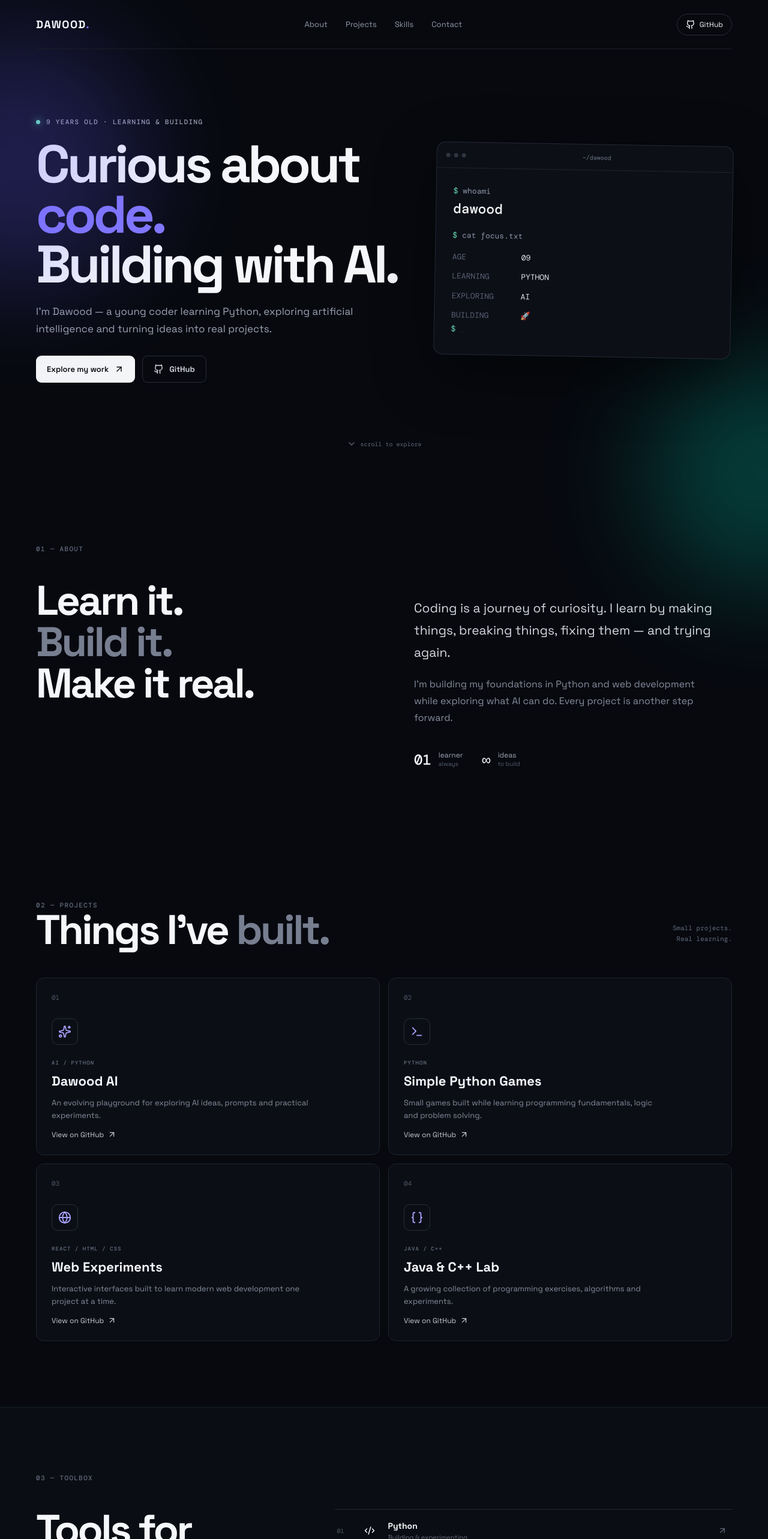
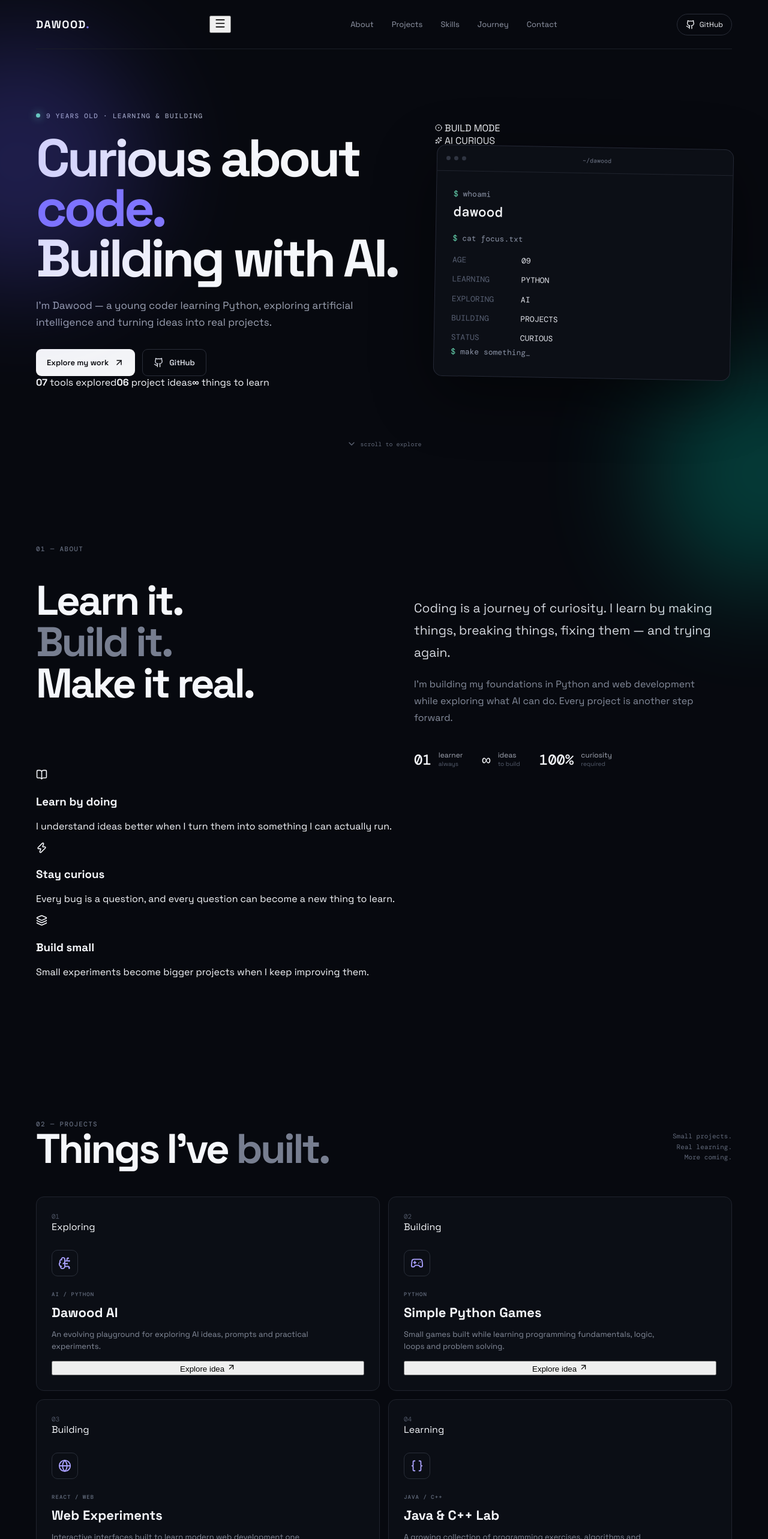
Before and after one commit to dawoodriy-hub/My-Personal-Website, a React (Vite) app: page / in a window 1280 px wide. Shown: the top 2566 px of the page at 60% size. Built offline with nearby package versions, Linux system fonts and the light colour scheme.

Commit message:
Build full Dawood portfolio experience

```diff
--- a/src/main.jsx
+++ b/src/main.jsx
@@ -1,26 +1,75 @@
-import React from 'react';
+import React, { useState } from 'react';
 import { createRoot } from 'react-dom/client';
-import { ArrowUpRight, Code2, Cpu, Github, Sparkles, Terminal, Braces, Globe, ChevronDown } from 'lucide-react';
+import {
+  ArrowUpRight, Code2, Cpu, Github, Sparkles, Terminal, Braces, Globe,
+  ChevronDown, Menu, X, Star, Zap, BrainCircuit, Gamepad2, Rocket,
+  BookOpen, Layers3, Mail, ExternalLink, CircleDot
+} from 'lucide-react';
 import './styles.css';
 
 const projects = [
-  { title: 'Dawood AI', tag: 'AI / Python', text: 'An evolving playground for exploring AI ideas, prompts and practical experiments.', icon: Sparkles },
-  { title: 'Simple Python Games', tag: 'Python', text: 'Small games built while learning programming fundamentals, logic and problem solving.', icon: Terminal },
-  { title: 'Web Experiments', tag: 'React / HTML / CSS', text: 'Interactive interfaces built to learn modern web development one project at a time.', icon: Globe },
-  { title: 'Java & C++ Lab', tag: 'Java / C++', text: 'A growing collection of programming exercises, algorithms and experiments.', icon: Braces },
+  { title: 'Dawood AI', tag: 'AI / PYTHON', text: 'An evolving playground for exploring AI ideas, prompts and practical experiments.', icon: BrainCircuit, status: 'Exploring', featured: true },
+  { title: 'Simple Python Games', tag: 'PYTHON', text: 'Small games built while learning programming fundamentals, logic, loops and problem solving.', icon: Gamepad2, status: 'Building', featured: true },
+  { title: 'Web Experiments', tag: 'REACT / WEB', text: 'Interactive interfaces built to learn modern web development one project at a time.', icon: Globe, status: 'Building', featured: false },
+  { title: 'Java & C++ Lab', tag: 'JAVA / C++', text: 'A growing collection of programming exercises, algorithms and experiments.', icon: Braces, status: 'Learning', featured: false },
+  { title: 'Mini AI Ideas', tag: 'AI / EXPERIMENTS', text: 'Small experiments that turn questions into prototypes and help me understand how AI works.', icon: Sparkles, status: 'Ideas', featured: false },
+  { title: 'Future Builds', tag: 'NEXT / UNKNOWN', text: 'The next project has not been decided yet. That is part of the fun.', icon: Rocket, status: 'Coming soon', featured: false },
 ];
 
 const skills = [
-  ['Python', 'Building & experimenting'], ['React', 'Modern interfaces'], ['JavaScript', 'Web interactions'],
-  ['HTML / CSS', 'Web foundations'], ['C++', 'Programming fundamentals'], ['Java', 'Object-oriented thinking'],
+  ['Python', 'Building & experimenting', '01', 82],
+  ['React', 'Modern interfaces', '02', 62],
+  ['JavaScript', 'Web interactions', '03', 67],
+  ['HTML / CSS', 'Web foundations', '04', 76],
+  ['C++', 'Programming fundamentals', '05', 42],
+  ['Java', 'Object-oriented thinking', '06', 38],
+  ['AI', 'Exploring & learning', '07', 58],
 ];
 
+const journey = [
+  ['01', 'Curiosity', 'Ask questions'],
+  ['02', 'Python', 'Learn foundations'],
+  ['03', 'Projects', 'Build by doing'],
+  ['04', 'AI', 'Explore possibilities'],
+  ['05', 'Web', 'Make ideas visible'],
+  ['06', 'Next', 'Keep going'],
+];
+
+const principles = [
+  { icon: BookOpen, title: 'Learn by doing', text: 'I understand ideas better when I turn them into something I can actually run.' },
+  { icon: Zap, title: 'Stay curious', text: 'Every bug is a question, and every question can become a new thing to learn.' },
+  { icon: Layers3, title: 'Build small', text: 'Small experiments become bigger projects when I keep improving them.' },
+];
+
+function SectionLabel({ number, children }) {
+  return <div className="section-label">{number} — {children}</div>;
+}
+
 function App() {
-  return <div className="site">
-    <div className="glow glow-a" /><div className="glow glow-b" />
+  const [menuOpen, setMenuOpen] = useState(false);
+  const [activeProject, setActiveProject] = useState(null);
+
+  const closeMenu = () => setMenuOpen(false);
+
+  return (
+    <div className="site">
+      <div className="noise" />
+      <div className="glow glow-a" />
+      <div className="glow glow-b" />
+      <div className="glow glow-c" />
+
       <nav className="nav wrap">
-      <a className="brand" href="#top">DAWOOD<span>.</span></a>
-      <div className="navlinks"><a href="#about">About</a><a href="#projects">Projects</a><a href="#skills">Skills</a><a href="#contact">Contact</a></div>
+        <a className="brand" href="#top" onClick={closeMenu}>DAWOOD<span>.</span></a>
+        <button className="menu-button" onClick={() => setMenuOpen(!menuOpen)} aria-label="Toggle navigation">
+          {menuOpen ? <X size={20} /> : <Menu size={20} />}
+        </button>
+        <div className={`navlinks ${menuOpen ? 'open' : ''}`}>
+          <a href="#about" onClick={closeMenu}>About</a>
+          <a href="#projects" onClick={closeMenu}>Projects</a>
+          <a href="#skills" onClick={closeMenu}>Skills</a>
+          <a href="#journey" onClick={closeMenu}>Journey</a>
+          <a href="#contact" onClick={closeMenu}>Contact</a>
+        </div>
         <a className="nav-github" href="https://github.com/dawoodriy-hub" target="_blank" rel="noreferrer"><Github size={16}/> GitHub</a>
       </nav>
 
@@ -30,34 +79,134 @@ function App() {
             <div className="eyebrow"><span className="pulse"/> 9 years old · learning & building</div>
             <h1>Curious about <em>code.</em><br/>Building with AI.</h1>
             <p className="lead">I'm Dawood — a young coder learning Python, exploring artificial intelligence and turning ideas into real projects.</p>
-          <div className="actions"><a className="button primary" href="#projects">Explore my work <ArrowUpRight size={17}/></a><a className="button ghost" href="https://github.com/dawoodriy-hub" target="_blank" rel="noreferrer"><Github size={17}/> GitHub</a></div>
+            <div className="actions">
+              <a className="button primary" href="#projects">Explore my work <ArrowUpRight size={17}/></a>
+              <a className="button ghost" href="https://github.com/dawoodriy-hub" target="_blank" rel="noreferrer"><Github size={17}/> GitHub</a>
             </div>
+            <div className="hero-microstats">
+              <span><strong>07</strong> tools explored</span>
+              <span><strong>06</strong> project ideas</span>
+              <span><strong>∞</strong> things to learn</span>
+            </div>
+          </div>
+
+          <div className="terminal-wrap">
+            <div className="floating-badge badge-one"><CircleDot size={12}/> BUILD MODE</div>
+            <div className="floating-badge badge-two"><Sparkles size={12}/> AI CURIOUS</div>
             <div className="terminal-card">
               <div className="terminal-top"><span/><span/><span/><b>~/dawood</b></div>
-          <div className="terminal-body"><p><i>$</i> whoami</p><h3>dawood</h3><p><i>$</i> cat focus.txt</p><div className="code-lines"><span>AGE</span><b>09</b><span>LEARNING</span><b>PYTHON</b><span>EXPLORING</span><b>AI</b><span>BUILDING</span><b>🚀</b></div><p className="cursor"><i>$</i> <span>_</span></p></div>
+              <div className="terminal-body">
+                <p><i>$</i> whoami</p><h3>dawood</h3>
+                <p><i>$</i> cat focus.txt</p>
+                <div className="code-lines">
+                  <span>AGE</span><b>09</b>
+                  <span>LEARNING</span><b>PYTHON</b>
+                  <span>EXPLORING</span><b>AI</b>
+                  <span>BUILDING</span><b>PROJECTS</b>
+                  <span>STATUS</span><b className="green-text">CURIOUS</b>
+                </div>
+                <p className="terminal-command"><i>$</i> make something<span className="cursor">_</span></p>
+              </div>
+            </div>
+            <div className="terminal-orbit orbit-a"/><div className="terminal-orbit orbit-b"/>
           </div>
         </section>
 
         <div className="scroll-cue"><ChevronDown size={16}/> scroll to explore</div>
 
         <section id="about" className="section wrap">
-        <div className="section-label">01 — ABOUT</div>
-        <div className="about-grid"><div><h2>Learn it.<br/><span>Build it.</span><br/>Make it real.</h2></div><div className="about-text"><p className="large">Coding is a journey of curiosity. I learn by making things, breaking things, fixing them — and trying again.</p><p>I'm building my foundations in Python and web development while exploring what AI can do. Every project is another step forward.</p><div className="mini-stat"><strong>01</strong><span>learner<br/><small>always</small></span><strong>∞</strong><span>ideas<br/><small>to build</small></span></div></div></div>
+          <SectionLabel number="01">ABOUT</SectionLabel>
+          <div className="about-grid">
+            <div><h2>Learn it.<br/><span>Build it.</span><br/>Make it real.</h2></div>
+            <div className="about-text">
+              <p className="large">Coding is a journey of curiosity. I learn by making things, breaking things, fixing them — and trying again.</p>
+              <p>I'm building my foundations in Python and web development while exploring what AI can do. Every project is another step forward.</p>
+              <div className="mini-stat">
+                <strong>01</strong><span>learner<br/><small>always</small></span>
+                <strong>∞</strong><span>ideas<br/><small>to build</small></span>
+                <strong>100%</strong><span>curiosity<br/><small>required</small></span>
+              </div>
+            </div>
+          </div>
+          <div className="principles-grid">
+            {principles.map(({ icon: Icon, title, text }) => (
+              <article className="principle" key={title}><div className="principle-icon"><Icon size={19}/></div><h3>{title}</h3><p>{text}</p></article>
+            ))}
+          </div>
         </section>
 
-      <section id="projects" className="section wrap">
-        <div className="section-head"><div><div className="section-label">02 — PROJECTS</div><h2>Things I've <span>built.</span></h2></div><p>Small projects.<br/>Real learning.</p></div>
-        <div className="project-grid">{projects.map(({title,tag,text,icon:Icon},i)=><article className="project" key={title}><div className="project-number">0{i+1}</div><div className="project-icon"><Icon size={22}/></div><div className="project-content"><span className="tag">{tag}</span><h3>{title}</h3><p>{text}</p><a href="https://github.com/dawoodriy-hub" target="_blank" rel="noreferrer">View on GitHub <ArrowUpRight size={15}/></a></div></article>)}</div>
+        <section id="projects" className="section wrap projects-section">
+          <div className="section-head">
+            <div><SectionLabel number="02">PROJECTS</SectionLabel><h2>Things I've <span>built.</span></h2></div>
+            <p>Small projects.<br/>Real learning.<br/>More coming.</p>
+          </div>
+          <div className="project-grid">
+            {projects.map(({ title, tag, text, icon: Icon, status, featured }, i) => (
+              <article className={`project ${featured ? 'featured' : ''}`} key={title} onClick={() => setActiveProject(title)}>
+                <div className="project-top"><div className="project-number">0{i + 1}</div><span className="status"><span/> {status}</span></div>
+                <div className="project-icon"><Icon size={22}/></div>
+                <div className="project-content"><span className="tag">{tag}</span><h3>{title}</h3><p>{text}</p></div>
+                <button className="project-link" onClick={(e) => { e.stopPropagation(); setActiveProject(title); }}>Explore idea <ArrowUpRight size={15}/></button>
+              </article>
+            ))}
+          </div>
+          <div className="projects-footer"><Star size={15}/> Every project starts as a question.</div>
         </section>
 
-      <section id="skills" className="section skills-section"><div className="wrap"><div className="section-label">03 — TOOLBOX</div><div className="skills-layout"><div><h2>Tools for<br/><span>thinking.</span></h2><p>Languages are tools. The real skill is learning how to use them to solve problems.</p></div><div className="skill-list">{skills.map(([name,desc],i)=><div className="skill" key={name}><span className="skill-no">0{i+1}</span><Code2 size={18}/><div><strong>{name}</strong><small>{desc}</small></div><ArrowUpRight size={16}/></div>)}</div></div></div></section>
+        <section id="skills" className="section skills-section">
+          <div className="wrap">
+            <SectionLabel number="03">TOOLBOX</SectionLabel>
+            <div className="skills-layout">
+              <div className="skills-intro"><h2>Tools for<br/><span>thinking.</span></h2><p>Languages are tools. The real skill is learning how to use them to solve problems.</p><div className="skill-orb"><Cpu size={31}/><span>LEARN<br/>BUILD<br/>REPEAT</span></div></div>
+              <div className="skill-list">
+                {skills.map(([name, desc, no, level]) => (
+                  <div className="skill" key={name}>
+                    <span className="skill-no">{no}</span><Code2 size={18}/><div><strong>{name}</strong><small>{desc}</small><div className="skill-bar"><span style={{width: `${level}%`}}/></div></div><b>{level}%</b>
+                  </div>
+                ))}
+              </div>
+            </div>
+          </div>
+        </section>
 
-      <section className="journey section wrap"><div className="section-label">04 — JOURNEY</div><h2>Just getting <span>started.</span></h2><div className="timeline">{[['01','Start','Curiosity'],['02','Python','Foundations'],['03','Build','Projects'],['04','AI','Explore'],['05','Next','Who knows?']].map(x=><div key={x[0]} className="step"><b>{x[0]}</b><strong>{x[1]}</strong><small>{x[2]}</small></div>)}</div></section>
+        <section id="journey" className="journey section wrap">
+          <SectionLabel number="04">JOURNEY</SectionLabel>
+          <h2>Just getting <span>started.</span></h2>
+          <p className="journey-intro">There is no finish line in coding. The goal is to keep discovering what I can make next.</p>
+          <div className="timeline">
+            {journey.map(([no, title, text], i) => <div key={no} className={`step ${i === journey.length - 1 ? 'future' : ''}`}><b>{no}</b><strong>{title}</strong><small>{text}</small><div className="step-dot"/></div>)}
+          </div>
+        </section>
 
-      <section id="contact" className="contact wrap"><div className="contact-inner"><div className="section-label">05 — CONTACT</div><h2>Let's build<br/><em>something.</em></h2><p>Have an idea, a project, or just want to say hello?</p><a className="button primary" href="https://github.com/dawoodriy-hub" target="_blank" rel="noreferrer">Find me on GitHub <ArrowUpRight size={17}/></a></div></section>
+        <section className="lab section wrap">
+          <div className="lab-card">
+            <div className="lab-copy"><SectionLabel number="05">CURRENT LAB</SectionLabel><h2>What I'm<br/><span>playing with.</span></h2><p>Python experiments. AI ideas. Web interfaces. Games. And probably a few bugs hiding somewhere.</p></div>
+            <div className="lab-grid">
+              <div className="lab-item"><Terminal size={18}/><strong>Python</strong><span>scripts + games</span></div>
+              <div className="lab-item"><BrainCircuit size={18}/><strong>AI</strong><span>ideas + prompts</span></div>
+              <div className="lab-item"><Globe size={18}/><strong>Web</strong><span>React + design</span></div>
+              <div className="lab-item"><Code2 size={18}/><strong>Code</strong><span>Java + C++</span></div>
+            </div>
+          </div>
+        </section>
+
+        <section id="contact" className="contact wrap">
+          <div className="contact-inner">
+            <div className="contact-copy"><SectionLabel number="06">CONTACT</SectionLabel><h2>Let's build<br/><em>something.</em></h2><p>Have an idea, a project, or just want to say hello?</p></div>
+            <div className="contact-action"><a className="button primary large-button" href="https://github.com/dawoodriy-hub" target="_blank" rel="noreferrer"><Github size={18}/> Visit my GitHub <ExternalLink size={15}/></a><span>github.com/dawoodriy-hub</span></div>
+          </div>
+        </section>
       </main>
-    <footer className="footer wrap"><span>© {new Date().getFullYear()} DAWOOD.</span><span>Made with curiosity + code.</span><a href="#top">Back to top ↑</a></footer>
+
+      <footer className="footer wrap">
+        <span>© {new Date().getFullYear()} DAWOOD.</span>
+        <span className="footer-center"><Sparkles size={12}/> Made with curiosity + code.</span>
+        <a href="#top">Back to top ↑</a>
+      </footer>
+
+      {activeProject && <div className="modal-backdrop" onClick={() => setActiveProject(null)}><div className="project-modal" onClick={(e) => e.stopPropagation()}><button className="modal-close" onClick={() => setActiveProject(null)}><X size={18}/></button><div className="modal-icon"><Rocket size={25}/></div><span className="tag">PROJECT NOTE</span><h3>{activeProject}</h3><p>This is part of Dawood's growing portfolio. The project is being explored and developed as a learning experiment.</p><a href="https://github.com/dawoodriy-hub" target="_blank" rel="noreferrer" className="modal-link">Open GitHub <ArrowUpRight size={15}/></a></div></div>}
     </div>
+  );
 }
 
 createRoot(document.getElementById('root')).render(<React.StrictMode><App /></React.StrictMode>);
```
Lines whose indentation alone changed are shown as unchanged.
